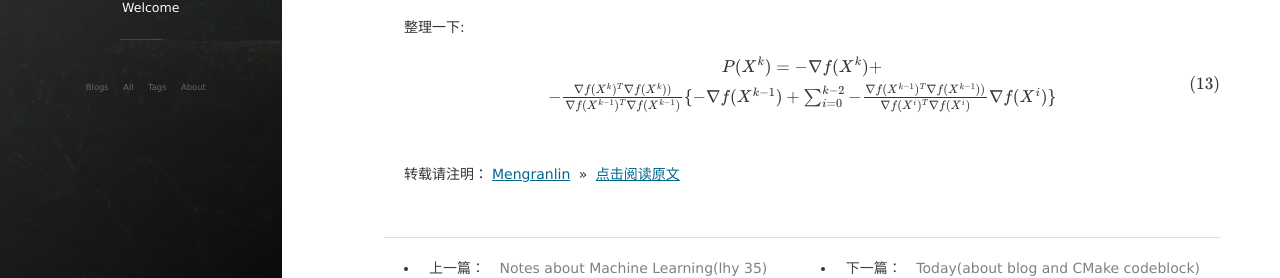
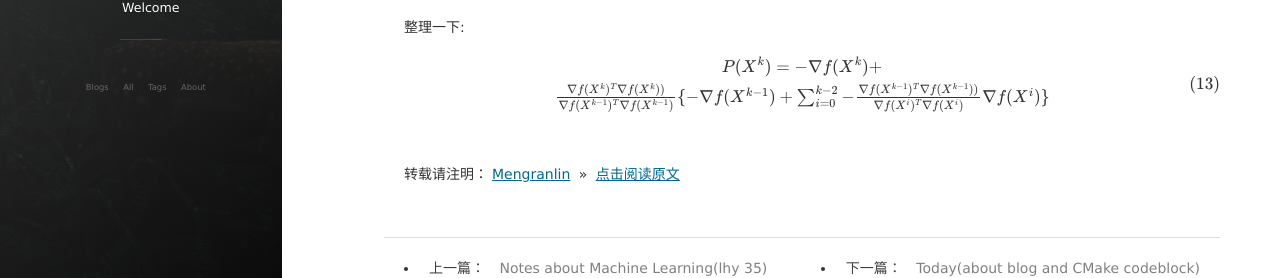
Before and after one commit to lmrshare/lmrshare.github.io, a Jekyll site: the page built from _posts/2018-08-13-unconstrained-exetreme-value-problem.md, in a window 1280 px wide and 900 px high, scrolled down 6214 px. Shown: the part 508-786 px from the top of the window. Built offline with Jekyll 4.4.1, drawn with Linux system fonts in a browser that asks for light colours; nearby versions of some CDN libraries; formulas are drawn with MathJax 3; comment, search, counter and statistics services are not loaded.

```diff
--- a/_posts/2018-08-13-unconstrained-exetreme-value-problem.md
+++ b/_posts/2018-08-13-unconstrained-exetreme-value-problem.md
@@ -368,7 +368,7 @@ $$
 $$
 \begin{matrix}
 P(X^k) = -\nabla f(X^k) + \\
--\frac{\nabla f(X^{k})^T \nabla f(X^{k}))}{\nabla f(X^{k-1})^T \nabla f(X^{k-1})} \{-\nabla f(X^{k-1}) +
+\frac{\nabla f(X^{k})^T \nabla f(X^{k}))}{\nabla f(X^{k-1})^T \nabla f(X^{k-1})} \{-\nabla f(X^{k-1}) +
 \sum_{i=0}^{k-2} -\frac{\nabla f(X^{k-1})^T \nabla f(X^{k-1}))}{\nabla f(X^{i})^T \nabla f(X^{i})} \nabla f(X^{i})
 \}
 \tag{
```
